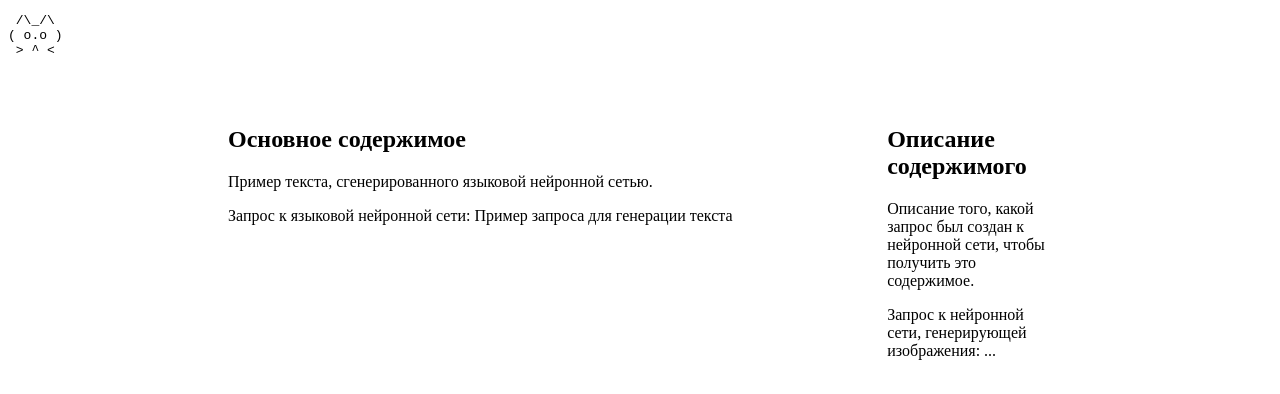
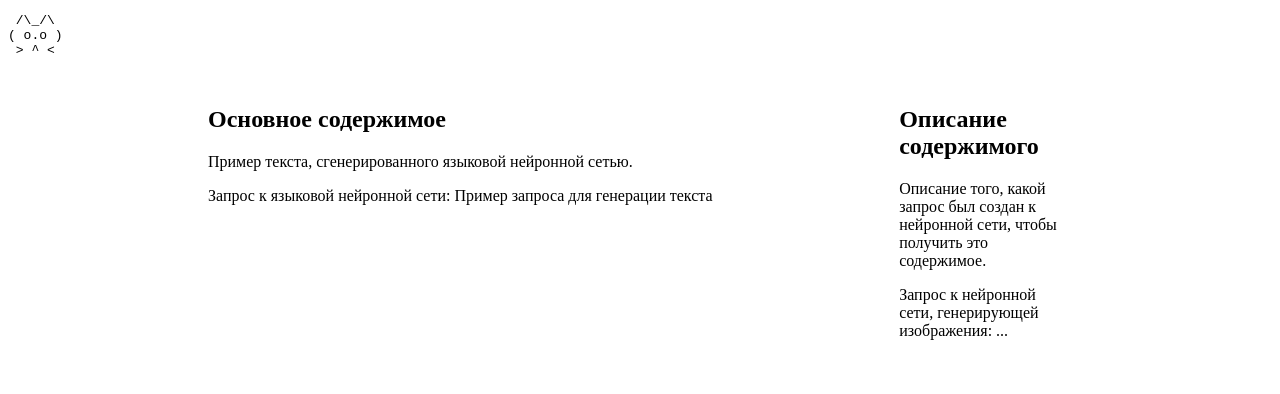
Before and after one commit to watashinokisetsu/frontpage, a plain HTML site: page index.html in a window 1280 px wide. Drawn offline with Linux system fonts and the light colour scheme.

Commit message:
Update styles.css

```diff
--- a/styles.css
+++ b/styles.css
@@ -2,9 +2,8 @@
 .container {
   max-width: 1200px;
   margin: 0 auto;
-  padding: 20px;
-  margin-left: 200px;
-  margin-right: 200px;
+  padding-left: 200px;
+  padding-right: 200px;
 }
 
 /* Остальные стили остаются без изменений */
```
